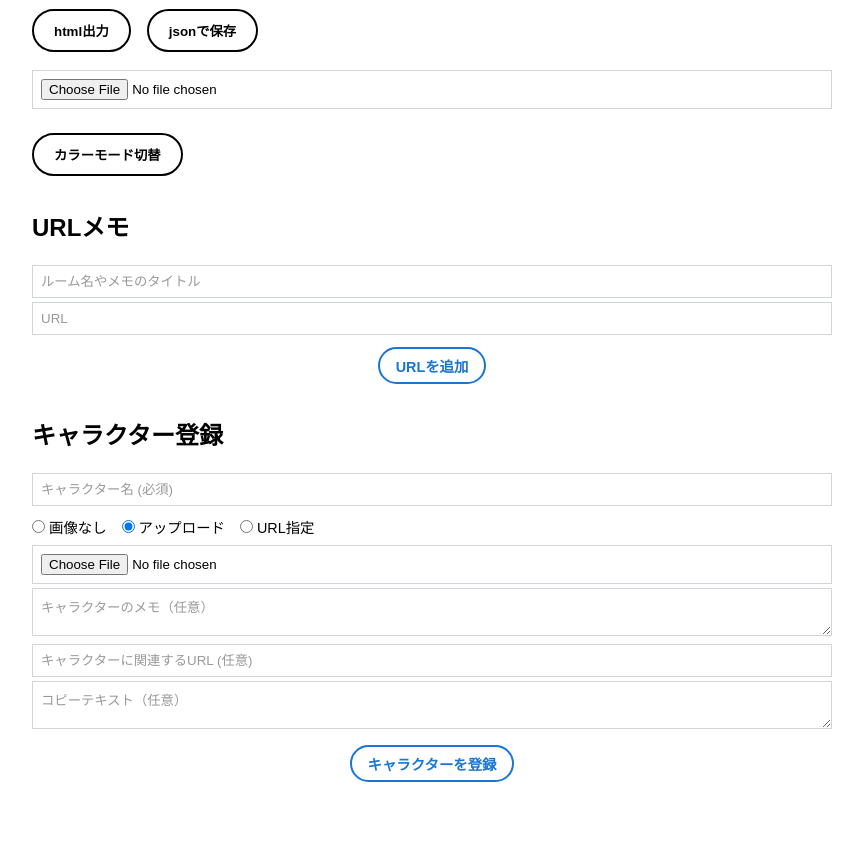
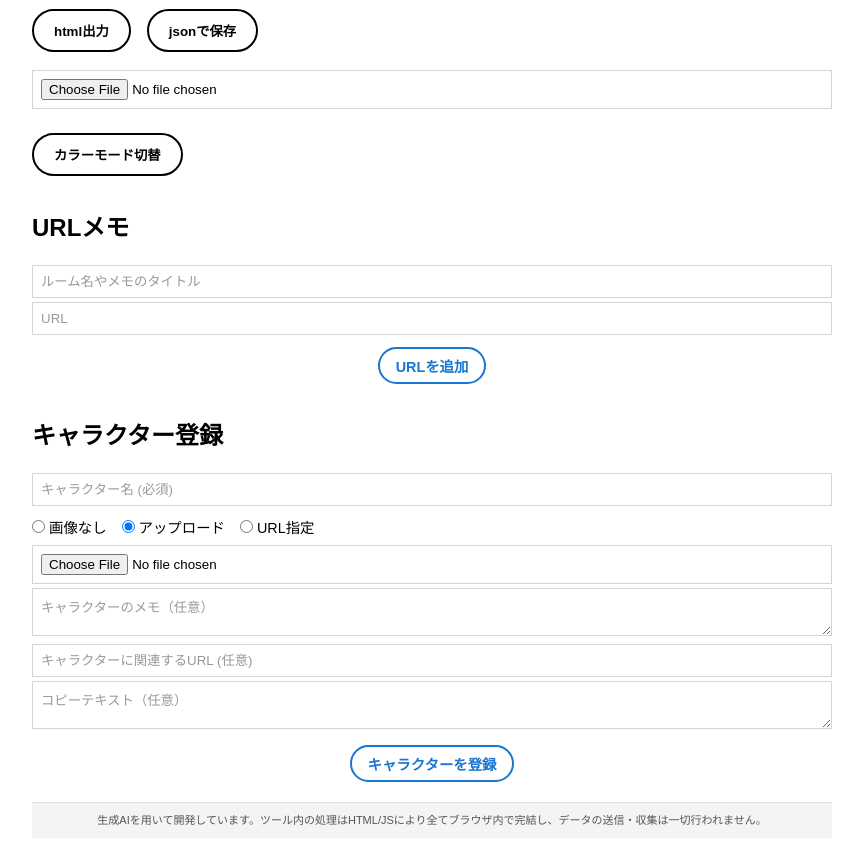
Before and after one commit to pa-mu-da/memotool, a plain HTML site: page index.html in a window 1280 px wide. Shown: the part 258-1122 px from the top of the page, without its empty margins (208-1071 px from the left). Before the commit the page ends 1098 px from the top, so only its background shows below. Drawn offline with Linux system fonts and the light colour scheme.

Commit message:
Add footer with development and data handling info
Added footer to provide information about the tool's development and data handling.

```diff
--- a/index.html
+++ b/index.html
@@ -195,7 +195,8 @@
   </div>
 
   <script src="script.js"></script>
+<footer style="width: 100%; background-color: #f4f4f4; color: #555555; font-size: 11px; text-align: center; padding: 10px 0; margin-top: 20px; font-family: sans-serif; line-height: 1.4; box-sizing: border-box; border-top: 1px solid #ddd;">
+    生成AIを用いて開発しています。ツール内の処理はHTML/JSにより全てブラウザ内で完結し、データの送信・収集は一切行われません。
+</footer>
 </body>
-
-
 </html>
```
